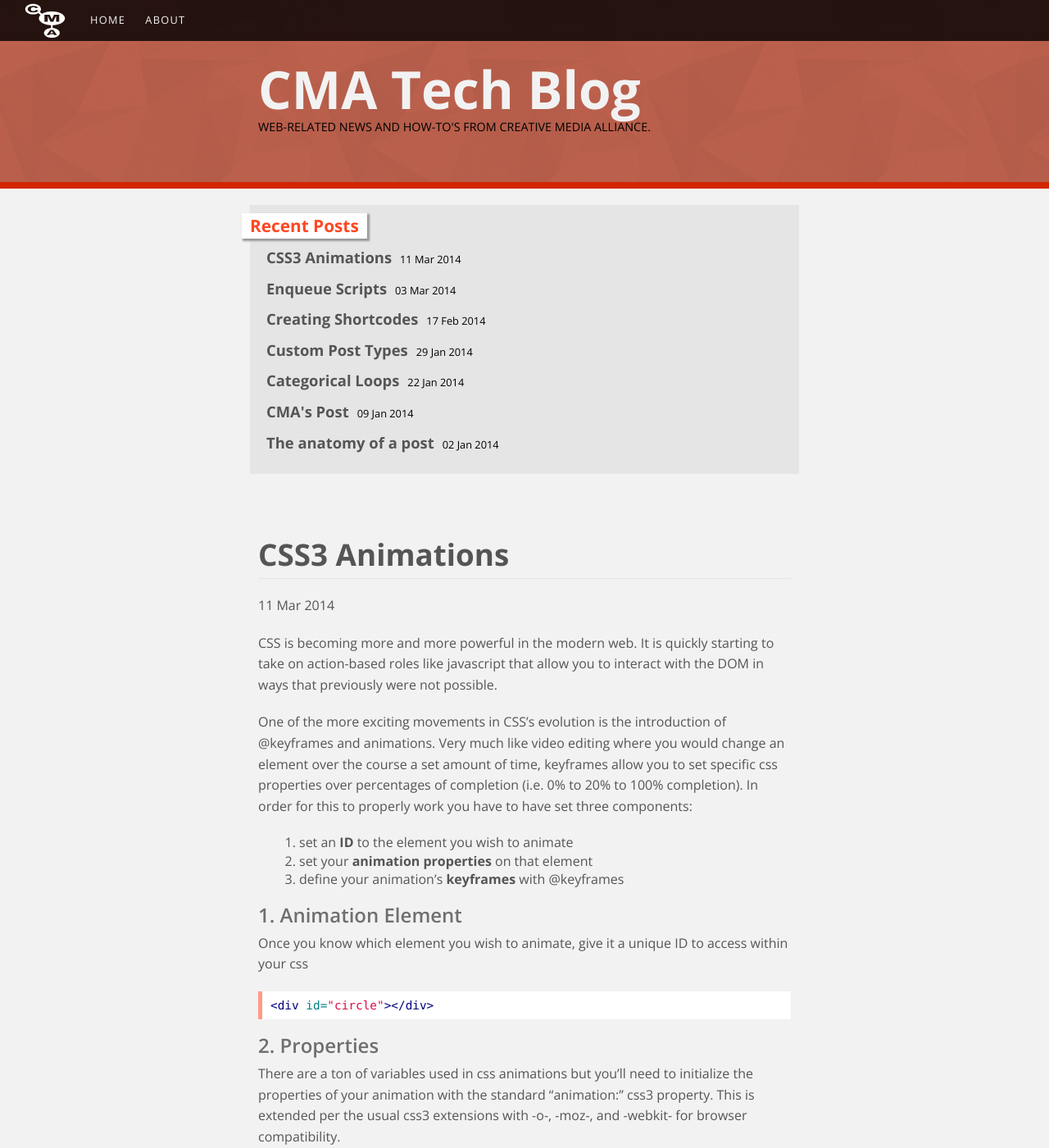
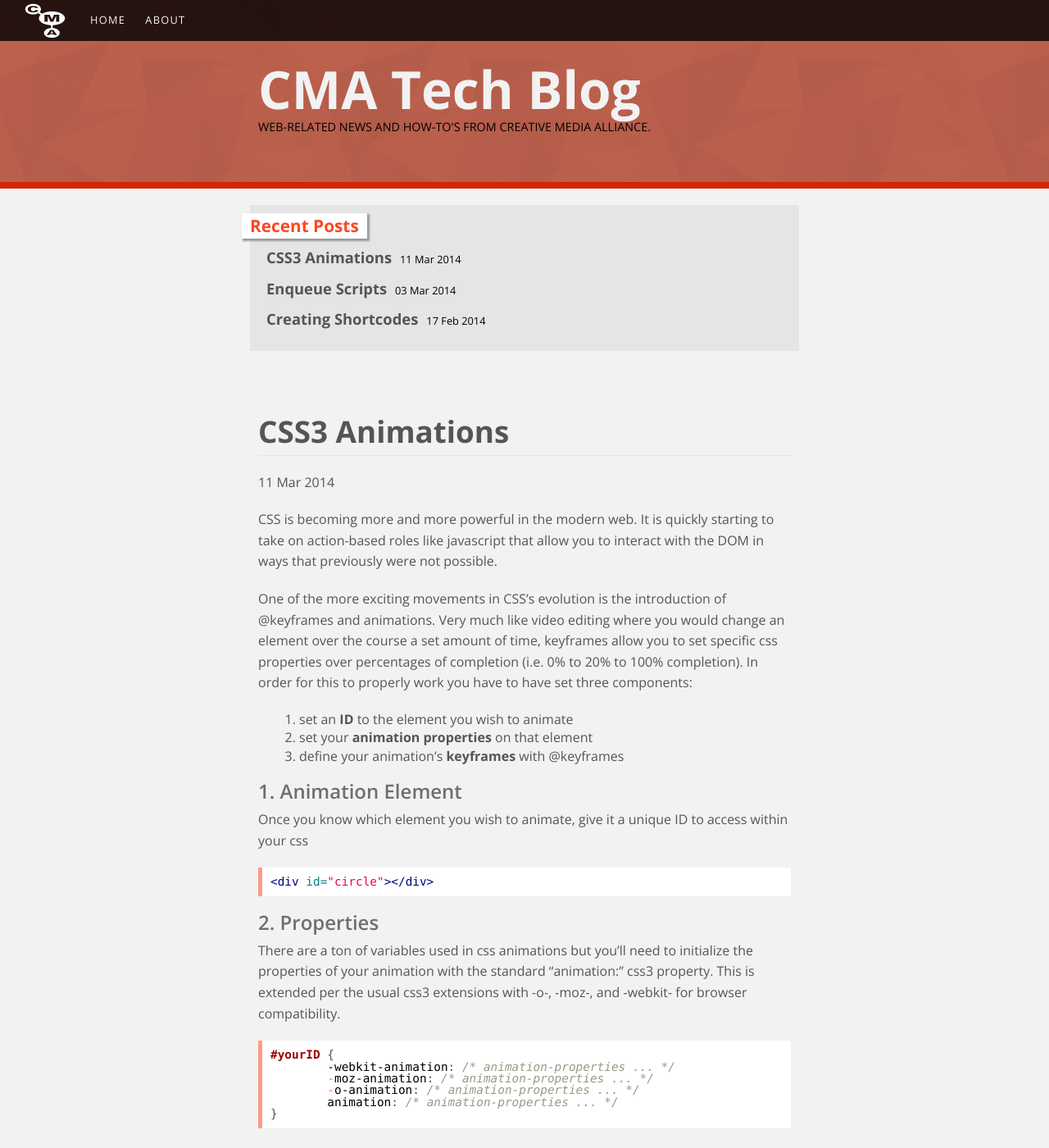
Before and after one commit to cmaseattle/cmaseattle.github.io, a Jekyll site: the page built from index.html, in a window 1280 px wide and 1400 px high. Shown: the whole window at 82% size. Built offline with Jekyll 4.4.1, drawn with Linux system fonts in a browser that asks for light colours; some of the changed text lies outside the part shown.

Commit message:
compatibility images

```diff
--- a/_posts/2014-01-29-creating-custom-posts.markdown
+++ b/_posts/2014-01-29-creating-custom-posts.markdown
@@ -1,7 +1,7 @@
 ---
 layout: post
 title: "Custom Post Types"
-tags: ['wordpress']
+tags: 'wordpress'
 ---
 
 Many projects we work on require much more than basic wordpress core settings. That being said, it's easy to reach for plugins before even digging into what more advanced wordpress core functions could help do the same thing. One of the more important wordpress capabilities allows developers to create different post types. These become very important when you start adding content via posts that aren't necessarily part of the blog roll.
--- a/_posts/2014-03-11-css3-animation.markdown
+++ b/_posts/2014-03-11-css3-animation.markdown
@@ -125,3 +125,7 @@
 	100% { border-radius:0%; background-color:#c0c0c0;}
 }
 {% endhighlight %}
+
+###Compatibility
+
+![Browser Compatibility](/images/posts/css3-animations-compatibility.png)
--- a/css/main.css
+++ b/css/main.css
@@ -424,6 +424,19 @@
   font-size: .8em;
   display: inline-block;
 }
+#categories {
+  text-align: center;
+}
+#categories .category {
+  float: left;
+  width: 23%;
+  margin-right: 10px;
+  background-color: #c0c0c0;
+  padding: 20px 0;
+}
+#categories .category:last-child {
+  margin-right: 0;
+}
 .highlight {
   margin-bottom: 20px;
   font-size: .9em;
--- a/css/posts/css-animations.css
+++ b/css/posts/css-animations.css
@@ -1,7 +1,3 @@
-body {
-
-}
-
 #circle {
 	width:100px;
 	height:100px;
--- a/index.html
+++ b/index.html
@@ -16,16 +16,28 @@
 	<div class="container">
 		<h2>Recent Posts</h2>
 			<div id="recent-posts">
-			{% for post in site.posts %}
+			{% for post in site.posts limit:3 %}
 			<h1><a href="{{ site.base_url }}{{ post.url }}">{{ post.title }}</a><span>{{ post.date | date_to_string }}</span></h1>
 			{% endfor %}
 		</div>
 	</div>
 </section>
 
+<section id="categories" style="display:none;">
+	<div class="container">
+		{% for tag in site.tags %}
+		<div class="category {{ tag[0] }}">
+			<h2>{{ tag[0] }}</h2>
+			<p>Total: {{ tag.size }}</p>
+		</div>
+		{% endfor %}
+		<div class="cf"><div>
+	</div>
+</section>
+
 <section id="content">
 	<div class="container">
-		{% for post in site.posts %}
+		{% for post in site.posts limit:1 %}
 		<article>
 			<h2><a href="{{ site.base_url }}{{ post.url }}">{{ post.title }}</a></h2>
 			<p>{{ post.date | date_to_string }}</p>
```
Also changed, not shown: images/browser-Chrome.png (added), images/browser-Firefox.png (added), images/browser-IE.png (added), images/browser-Opera.png (added), images/browser-Safari.png (added), images/posts/css3-animations-compatibility.png (added).
